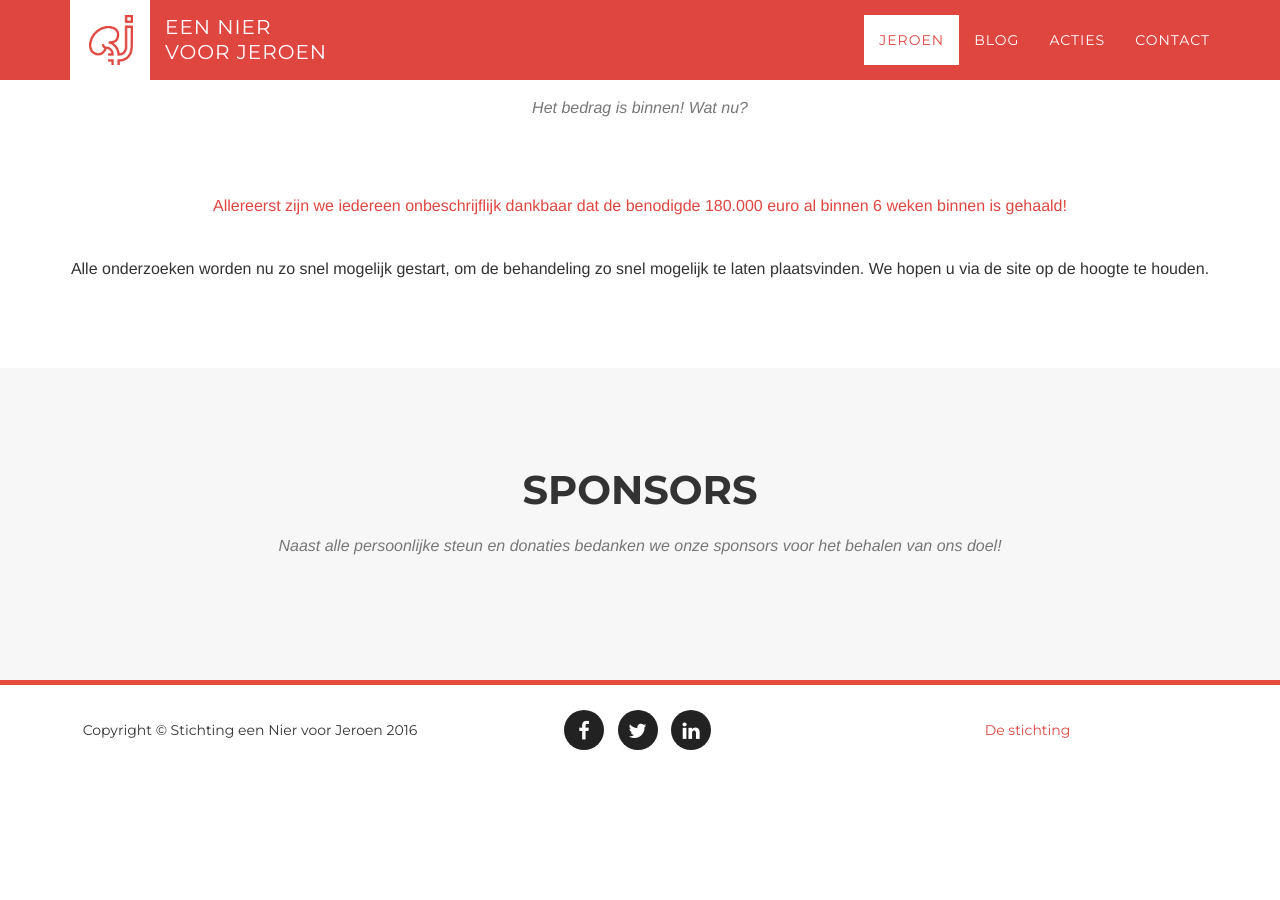
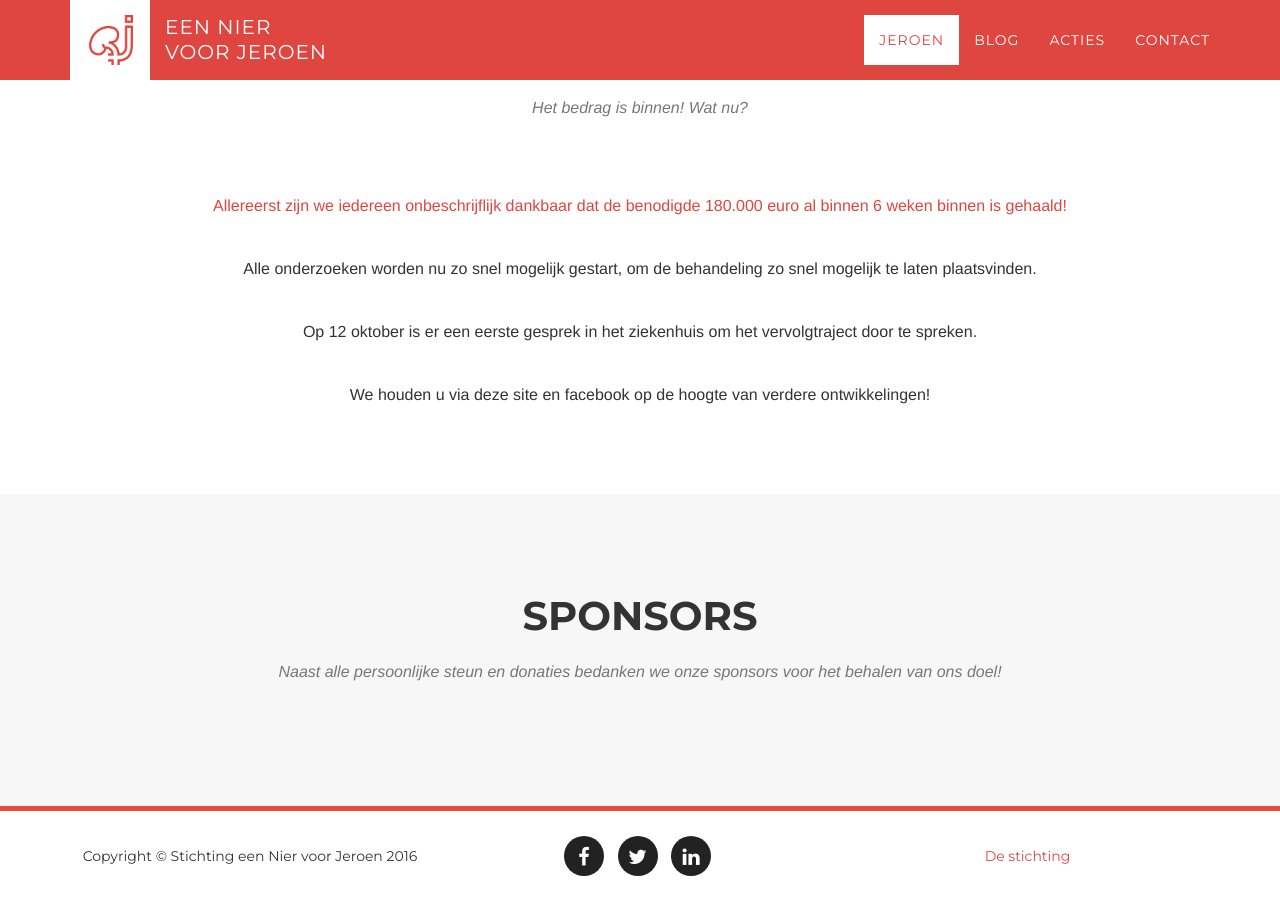
Before and after one commit to Een-nier-voor-Jeroen/Niervoorjeroen.nl-website, a Jekyll site: the page built from index.html, in a window 1280 px wide and 900 px high, scrolled down 3461 px. Built offline with Jekyll 4.4.1, drawn with Linux system fonts in a browser that asks for light colours; nearby versions of some CDN libraries; some web fonts are replaced; before the commit the page ends 4236 px from its top, so only the background shows below that.

Commit message:
Meer informatie rondom vervolgstappen

```diff
--- a/index.html
+++ b/index.html
@@ -175,7 +175,13 @@
                         Allereerst zijn we iedereen onbeschrijflijk dankbaar dat de benodigde 180.000 euro al binnen 6 weken binnen is gehaald!
                     </p>
                     <p>
-                        Alle onderzoeken worden nu zo snel mogelijk gestart, om de behandeling zo snel mogelijk te laten plaatsvinden. We hopen u via de site op de hoogte te houden.
+                        Alle onderzoeken worden nu zo snel mogelijk gestart, om de behandeling zo snel mogelijk te laten plaatsvinden.
+                    </p>
+                    <p>
+                        Op 12 oktober is er een eerste gesprek in het ziekenhuis om het vervolgtraject door te spreken.
+                    </p>
+                    <p>
+                         We houden u via deze site en facebook op de hoogte van verdere ontwikkelingen!
                     </p>
                 </div>
             </div>
```
